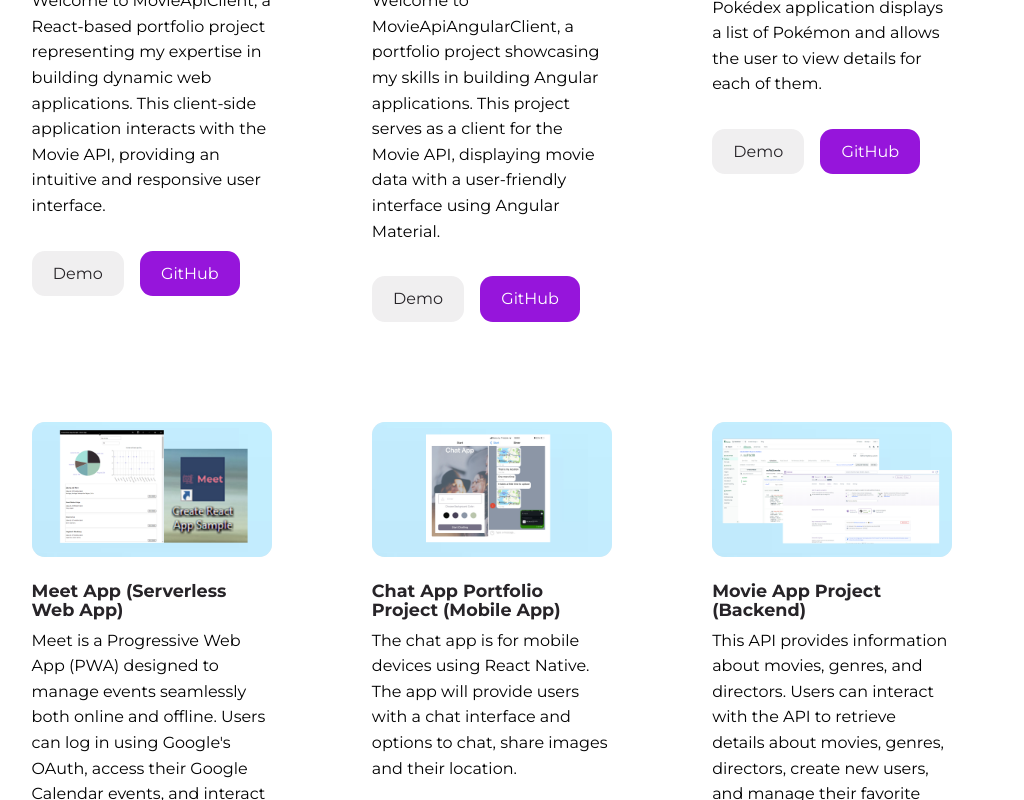
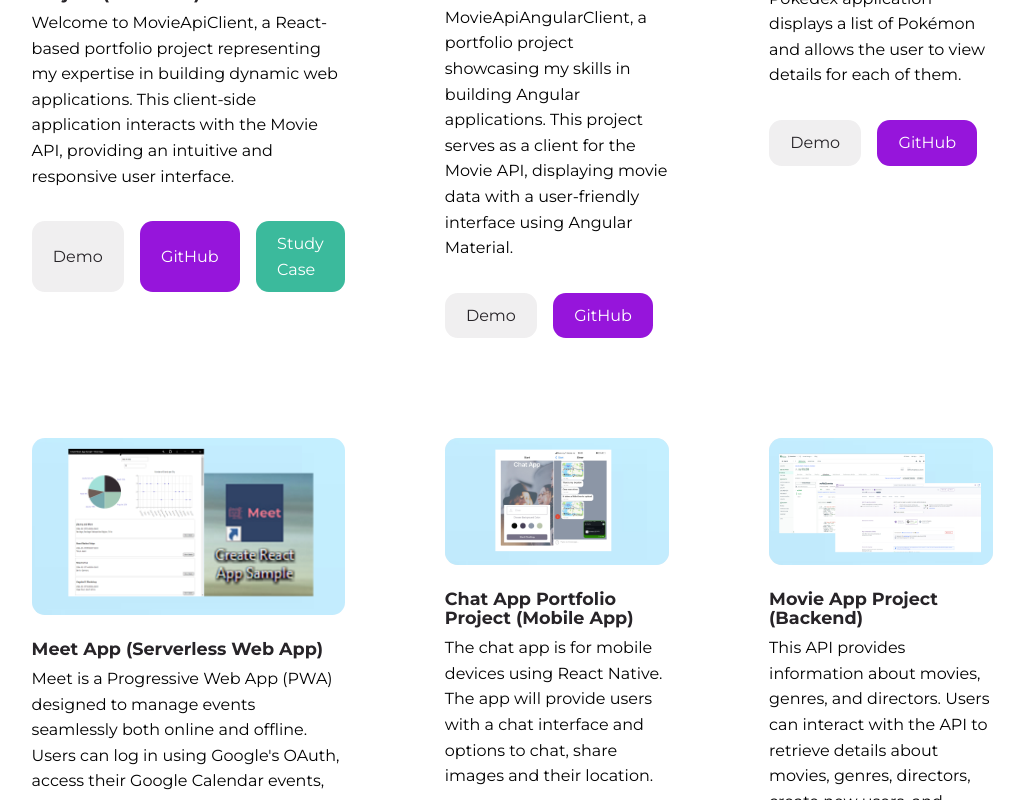
Before and after one commit to lexivn/My-React-Portfolio, a React (Create React App) app: page / in a window 1280 px wide. Shown: the part 2700-3500 px from the top of the page, without its empty margins (148-1172 px from the left). Built offline with nearby package versions, Linux system fonts and the light colour scheme.

Commit message:
Updated Project Component
Added the link to StudyCase

```diff
--- a/src/index.css
+++ b/src/index.css
@@ -18,6 +18,7 @@
     --color-light: hsl(var(--primary-hue), 5%, var(--light-lightness));
     --color-black: hsl(var(--primary-hue), 5%, var(--black-lightness));
     --color-dark: hsl(var(--primary-hue), 5%, var(--dark-lightness));
+    --color-green: hsl(165.8,51.8%,48%);
 
     /* GENERAL CONTAINER VARIABLES */
     --container-width-lg: 76%;
@@ -157,6 +158,17 @@ img {
   color: var(--color-primary);
 }
 
+.btn.secondary {
+  background-color: var(--color-green);
+  color: white;
+}
+
+.btn.secondary:hover {
+  background: transparent;
+  border-color: var(--color-green);
+  color: var(--color-green);
+}
+
 .btn.sm {
   padding: 0.5rem 1.2rem;
 }
--- a/src/sections/portfolio/Project.jsx
+++ b/src/sections/portfolio/Project.jsx
@@ -25,6 +25,18 @@ const Project = ({ project }) => {
         >
           GitHub
         </a>
+        {project.studycase ?
+        (
+        <a
+         href={project.studycase}
+         className="btn sm secondary"
+         target="_blank"
+         rel="noopner noreferrer"
+         >
+          Study Case
+         </a>
+        ):(<p></p>)}
+
       </div>
     </Card>
   );
--- a/src/sections/portfolio/data.js
+++ b/src/sections/portfolio/data.js
@@ -14,7 +14,8 @@ const data = [
         title: "MovieApi Client React Portfolio Project (Frontend)",
         desc: "Welcome to MovieApiClient, a React-based portfolio project representing my expertise in building dynamic web applications. This client-side application interacts with the Movie API, providing an intuitive and responsive user interface.",
         demo: 'https://mobiflix.netlify.app/',
-        github: 'https://github.com/lexivn/myFlix-client'
+        github: 'https://github.com/lexivn/myFlix-client',
+        studycase: 'https://www.google.com/'
     },
     {
         id: 2,
@@ -23,7 +24,8 @@ const data = [
         title: "MyFlix Angular Client Portfolio Project (Frontend)",
         desc: "Welcome to MovieApiAngularClient, a portfolio project showcasing my skills in building Angular applications. This project serves as a client for the Movie API, displaying movie data with a user-friendly interface using Angular Material.",
         demo: 'https://voluble-bublanina-f362f9.netlify.app',
-        github: 'https://github.com/lexivn/myFlix-Angular-client'
+        github: 'https://github.com/lexivn/myFlix-Angular-client',
+        studycase: null
     },
     {
         id: 3,
@@ -32,7 +34,8 @@ const data = [
         title: "Pokédex Portfolio Project (Frontend)",
         desc: "Pokédex Application The Pokédex application displays a list of Pokémon and allows the user to view details for each of them. ",
         demo: 'https://lexivn.github.io/Pokedex',
-        github: 'https://github.com/lexivn/Pokedex'
+        github: 'https://github.com/lexivn/Pokedex',
+        studycase: null
     },
     {
         id: 4,
@@ -41,7 +44,8 @@ const data = [
         title: "Meet App (Serverless Web App)",
         desc: "Meet is a Progressive Web App (PWA) designed to manage events seamlessly both online and offline. Users can log in using Google's OAuth, access their Google Calendar events, and interact with a user-friendly interface.",
         demo: 'https://lexivn.github.io/meet/',
-        github: 'https://github.com/lexivn/meet'
+        github: 'https://github.com/lexivn/meet',
+        studycase: null
     },
     {
         id: 5,
@@ -50,7 +54,8 @@ const data = [
         title: "Chat App Portfolio Project (Mobile App)",
         desc: "The chat app is for mobile devices using React Native. The app will provide users with a chat interface and options to chat, share images and their location.",
         demo: 'https://github.com/lexivn/chat-app',
-        github: 'https://github.com/lexivn/chat-app'
+        github: 'https://github.com/lexivn/chat-app',
+        studycase: null
     },
     {
       id: 6,
@@ -59,7 +64,8 @@ const data = [
       title: "Movie App Project (Backend)",
       desc: "This API provides information about movies, genres, and directors. Users can interact with the API to retrieve details about movies, genres, directors, create new users, and manage their favorite movies.",
       demo: 'https://lexivn.github.io/movie_api/',
-      github: 'https://github.com/lexivn/movie_api'
+      github: 'https://github.com/lexivn/movie_api',
+      studycase: null
   }
 ]
 
```
